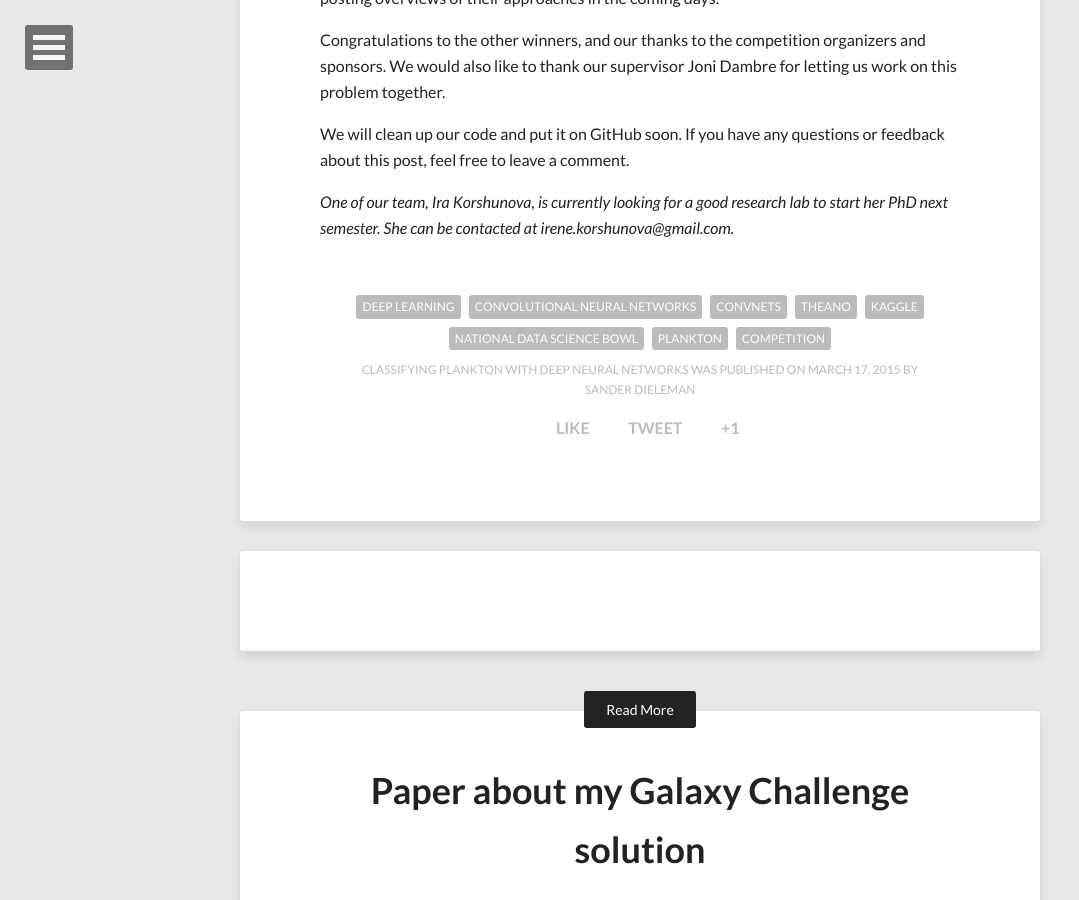
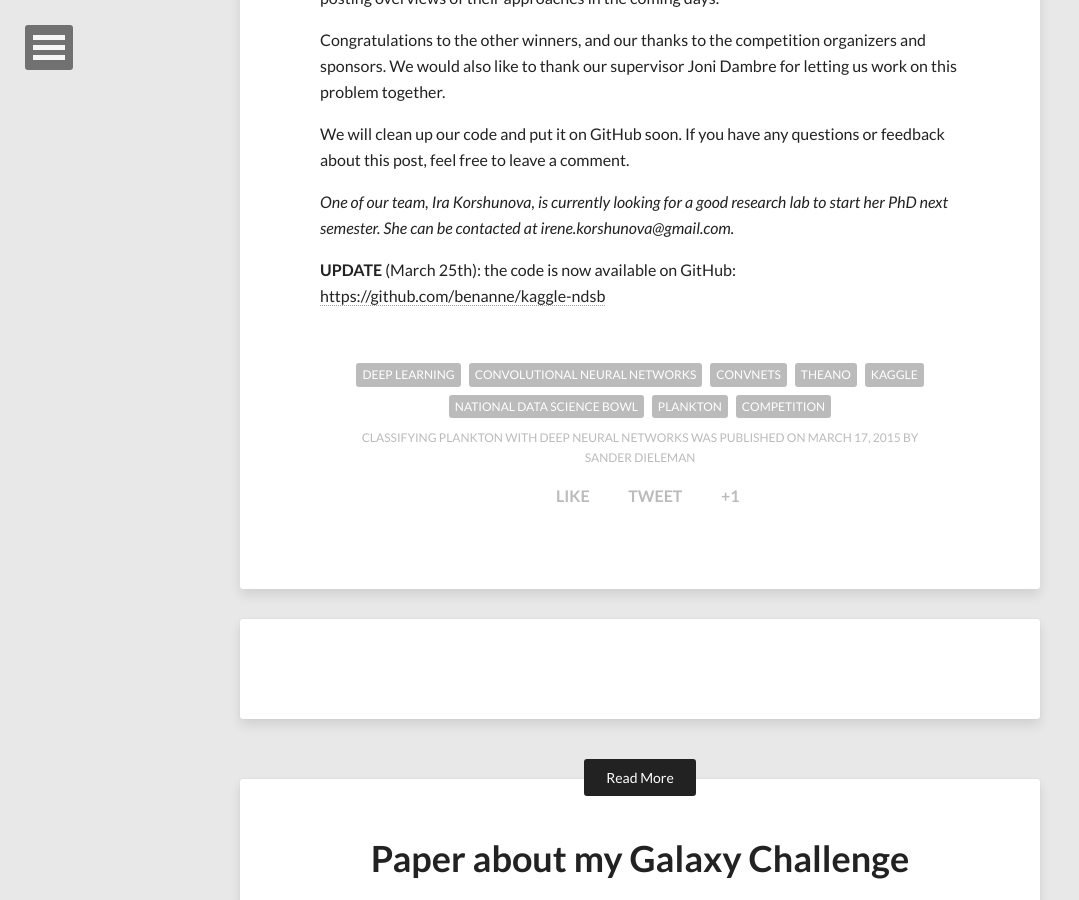
Before and after one commit to benanne/benanne.github.io, a Jekyll site: the page built from _posts/2015-03-17-plankton.md, in a window 1280 px wide and 900 px high, scrolled down 17365 px. Shown: the whole window, without its empty margins (0-1079 px from the left). Built offline with Jekyll 4.4.1, drawn with Linux system fonts in a browser that asks for light colours; nearby versions of some CDN libraries; comment, search, counter and statistics services are not loaded.

Commit message:
add github code link for plankton

```diff
--- a/_posts/2015-03-17-plankton.md
+++ b/_posts/2015-03-17-plankton.md
@@ -373,3 +373,5 @@ Congratulations to the other winners, and our thanks to the competition organize
 We will clean up our code and put it on GitHub soon. If you have any questions or feedback about this post, feel free to leave a comment.
 
 *One of our team, Ira Korshunova, is currently looking for a good research lab to start her PhD next semester. She can be contacted at [irene.korshunova@gmail.com](mailto:irene.korshunova@gmail.com).*
+
+**UPDATE** (March 25th): the code is now available on GitHub: [https://github.com/benanne/kaggle-ndsb](https://github.com/benanne/kaggle-ndsb)
```
